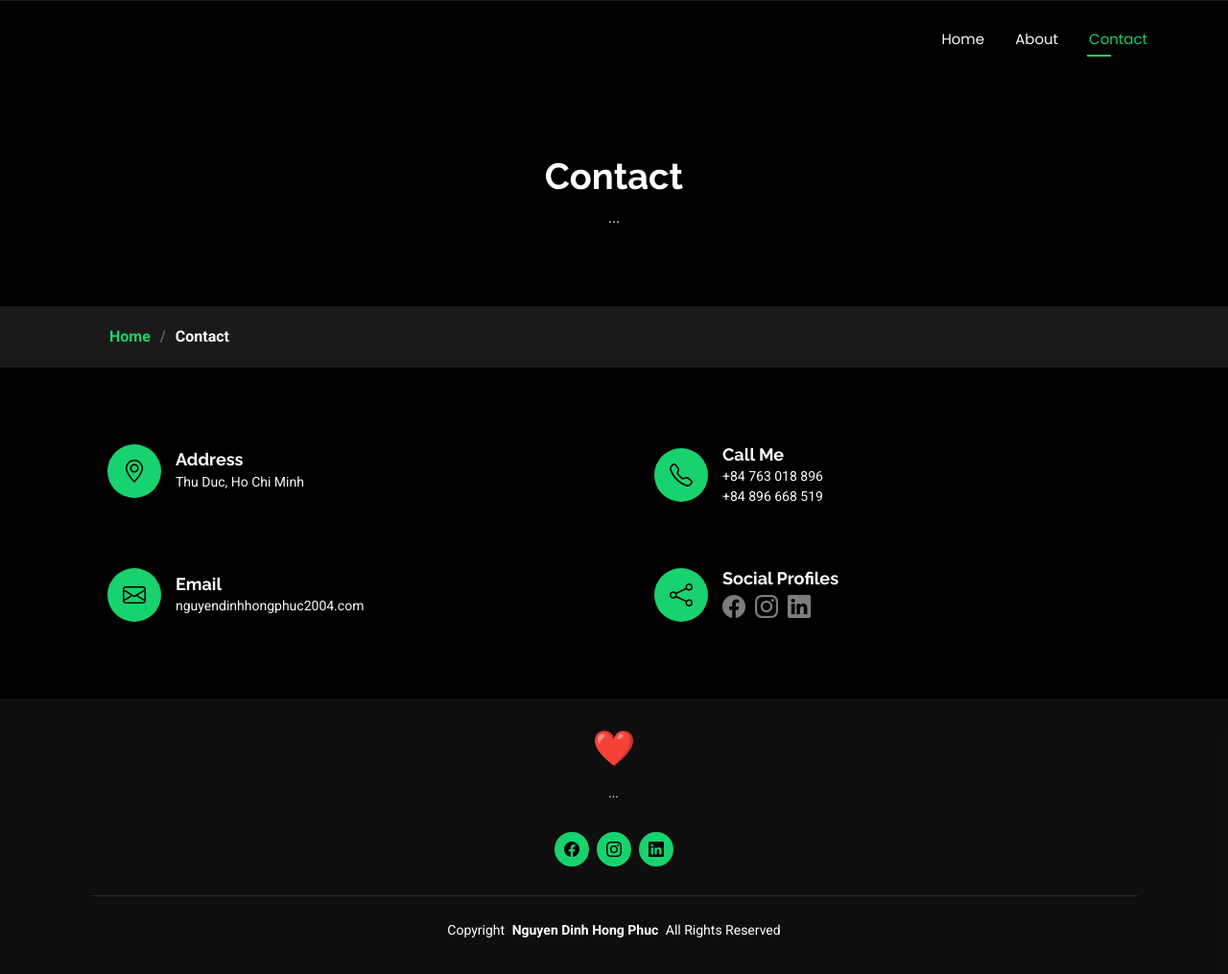
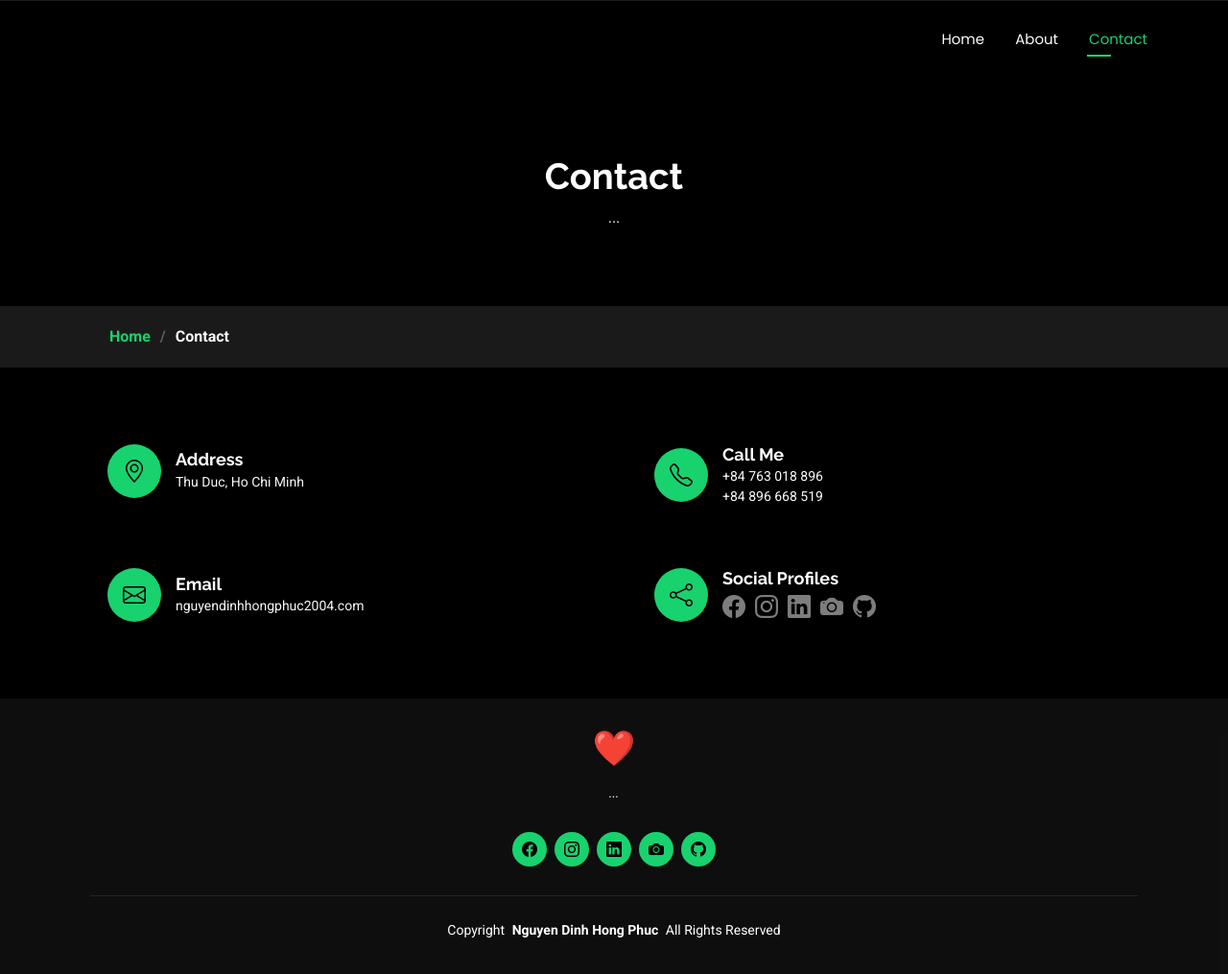
Before and after one commit to Carwyn1101/portfolio, a plain HTML site: page contact.html in a window 1280 px wide. Shown: the whole page at 96% size. Drawn offline with Linux system fonts and the light colour scheme.

Commit message:
update portfolio

```diff
--- a/contact.html
+++ b/contact.html
@@ -4,7 +4,7 @@
 <head>
   <meta charset="utf-8">
   <meta content="width=device-width, initial-scale=1.0" name="viewport">
-  <title>Contact - Personal Bootstrap Template</title>
+  <title>Contact - Nguyen Dinh Hong Phuc</title>
   <meta name="description" content="">
   <meta name="keywords" content="">
 
@@ -143,6 +143,8 @@
                   <a href="https://www.facebook.com/nguyen.inh.hong.phuc.480912"><i class="bi bi-facebook"></i></a>
                   <a href="https://www.instagram.com/carwyn.1101/?hl=en"><i class="bi bi-instagram"></i></a>
                   <a href="https://www.linkedin.com/in/nguyen-dinh-hong-phuc-37755b318/"><i class="bi bi-linkedin"></i></a>
+                  <a href="https://locket.cam/carwynne"><i class="bi bi-camera-fill"></i></a>
+                  <a href="https://github.com/Carwyn1101"><i class="bi bi-github"></i></a>
                 </div>
               </div>
             </div>
@@ -196,6 +198,8 @@
         <a href="https://www.facebook.com/nguyen.inh.hong.phuc.480912"><i class="bi bi-facebook"></i></a>
         <a href="https://www.instagram.com/carwyn.1101/?hl=en"><i class="bi bi-instagram"></i></a>
         <a href="https://www.linkedin.com/in/nguyen-dinh-hong-phuc-37755b318/"><i class="bi bi-linkedin"></i></a>
+        <a href="https://locket.cam/carwynne"><i class="bi bi-camera-fill"></i></a>
+        <a href="https://github.com/Carwyn1101"><i class="bi bi-github"></i></a>
       </div>
       <div class="container">
         <div class="copyright">
```
Also changed, not shown: about.html (+3 -1 lines), index.html (+5 -1 lines).
